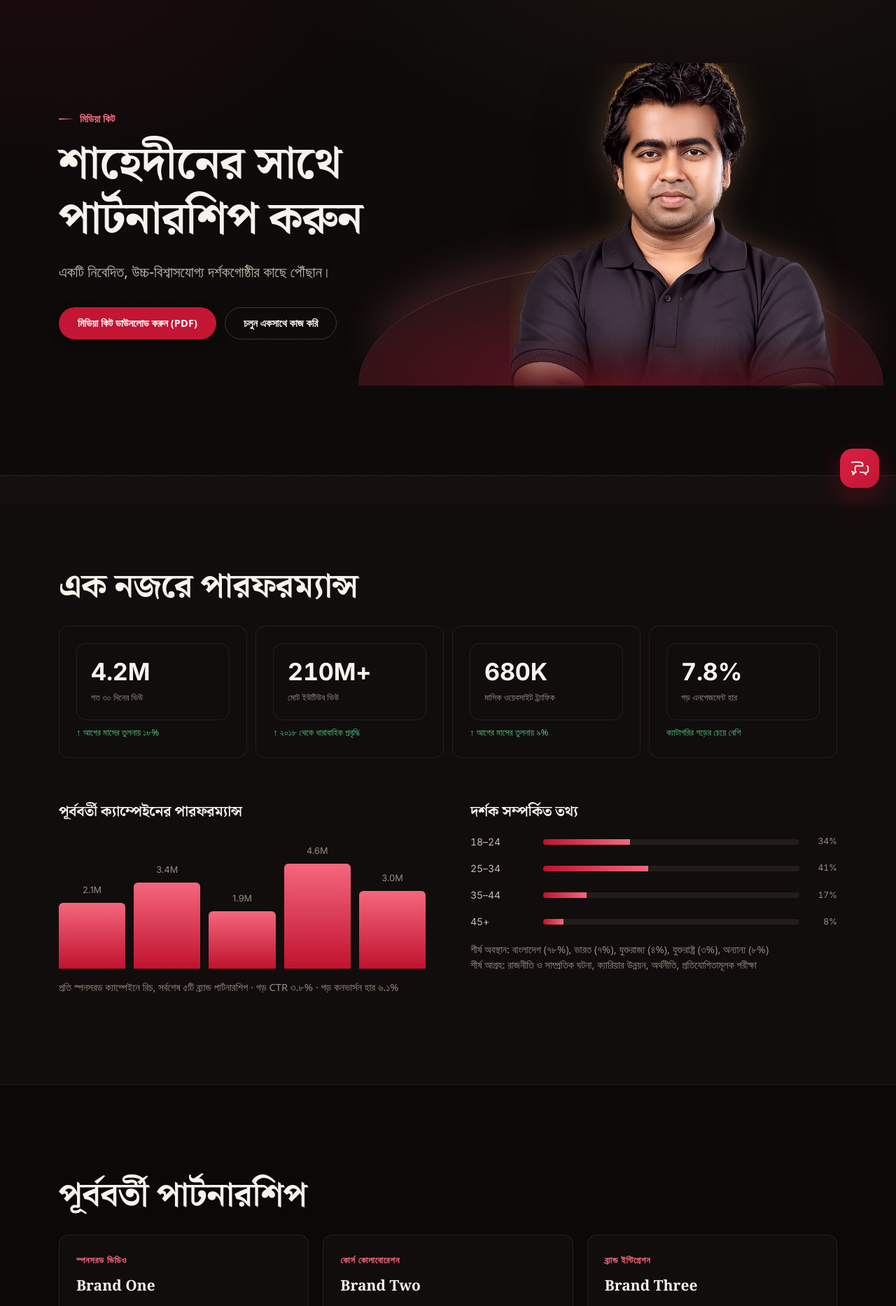
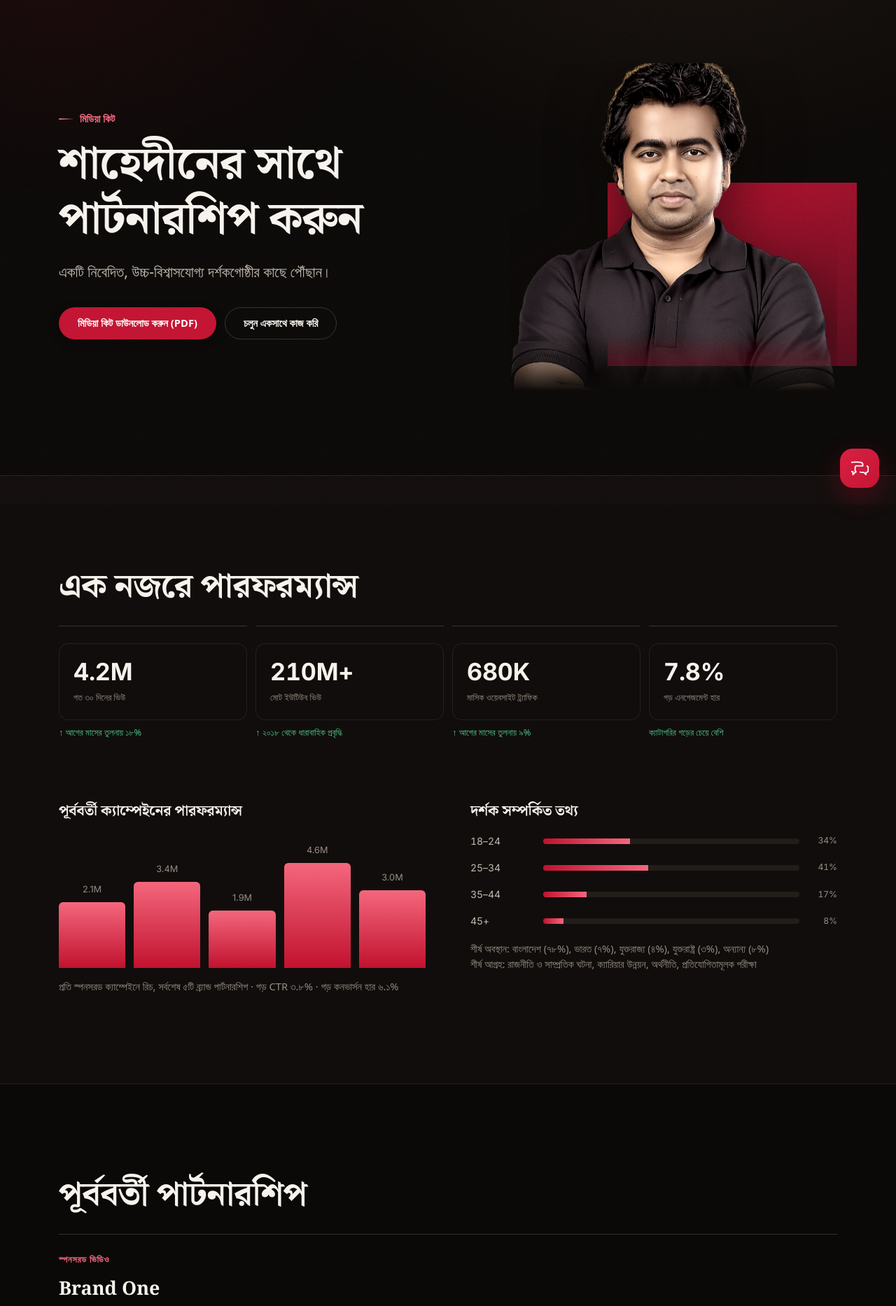
Before and after one commit to tawhidhossen49/2nd-Shahedin-project, a PHP site: page /portfolio.html in a window 1280 px wide. Shown: the part 79-1945 px from the top of the page at 70% size. Run offline with PHP 8.4, Linux system fonts and the light colour scheme; some libraries are stand-ins or nearby versions; some web fonts are replaced.

Commit message:
Checkpoint 6: portfolio.html + contact.html + dashboard.html
The third portrait treatment (brief 2.1). portfolio.html carries
.about-portrait AND .hero-portrait on the same element exactly as index.html
does, so unscoped it inherited the hero's arc verbatim — the "one component
used three times" the brief rules out. Scoped to .kit-hero it becomes a
hard-edged offset colour field: no curve anywhere, pushed right and down so
the figure breaks past its top and left edges, with the figure graded toward
duotone instead of the hero's warm full colour.

  hero       filled arc,          warm full colour,  breaks the TOP edge
  story      outlined ring,       cool flat grade,   breaks THREE sides
  portfolio  hard colour block,   duotone grade,     breaks TOP + LEFT

Three shapes, three grades, three overlap logics.

Portfolio: de-carded the stat, case and partner walls — three equal card rows
stacked down a page is the anti-default list verbatim. They are ruled blocks
now, and the lead case study spans the full row so the section has a first
read instead of three equal weights.

Contact: the form gets a real surface and elevation so it reads as the page's
primary object rather than floating text. It inherits the full state cycle
added in checkpoint 5.

Dashboard: cards become ruled rows matching the register language used
everywhere else; the active sidebar link takes the same 3px inset accent edge
as an open accordion module, so "current" means one thing sitewide.

Contract: no HTML touched. Audit clean against 9858739.

Co-Authored-By: Claude Opus 5 <noreply@anthropic.com>

```diff
--- a/css/style.css
+++ b/css/style.css
@@ -2005,6 +2005,69 @@ svg[stroke]{stroke-width:1.7; stroke-linecap:round; stroke-linejoin:round;}
 [data-qty-plus],[data-qty-minus]{transition:background var(--dur-2) var(--ease-out), transform var(--dur-1) var(--ease-out);}
 [data-qty-plus]:active,[data-qty-minus]:active{transform:scale(.94);}
 [data-qty-plus]:disabled,[data-qty-minus]:disabled{opacity:.45; cursor:not-allowed;}
+
+/* =========================================================================
+   18f. PORTFOLIO / CONTACT / DASHBOARD  (checkpoint 6)
+   ========================================================================= */
+
+/* --- THE THIRD PORTRAIT TREATMENT (brief 2.1) ---------------------------
+   portfolio.html carries .about-portrait AND .hero-portrait on the same
+   element as index.html does, so without a scope it would inherit the hero's
+   arc verbatim — the exact "one component used three times" the brief rules
+   out. Scoped to .kit-hero, the shape becomes a HARD-EDGED offset colour
+   field: no curve anywhere, pushed right and down so the figure breaks past
+   its top and left edges, and the figure is graded toward duotone rather than
+   the hero's warm full colour.
+
+     hero      filled arc,      warm full colour,  breaks the TOP edge
+     story     outlined ring,   cool flat grade,   breaks THREE sides
+     portfolio hard colour block, duotone grade,   breaks TOP + LEFT
+
+   Three shapes, three grades, three overlap logics. */
+.kit-hero .hero-portrait::before{
+  inset-block-end:6%; inset-inline-start:auto; inset-inline-end:-6%;
+  inline-size:76%; block-size:56%;
+  border-radius:0;                       /* hard edges — the third language */
+  border:0; box-shadow:none;
+  background:linear-gradient(168deg,var(--accent-fill),#5a0d1c);
+  opacity:.92;
+}
+.kit-hero .hero-portrait img{
+  filter:grayscale(.5) sepia(.16) saturate(1.3) contrast(1.12)
+         drop-shadow(0 22px 40px rgba(8,4,2,.62));
+}
+
+/* --- PORTFOLIO: de-card the stat / case / partner walls. Three equal card
+       rows stacked down a page is the anti-default list verbatim. --------- */
+.kit-stat-card,.case-card,.partner-card{
+  background:transparent; border:0; border-radius:0;
+  border-block-start:1px solid var(--line-strong);
+  padding-inline:0;
+}
+.kit-stat-card:hover,.case-card:hover,.partner-card:hover{
+  transform:none; background:var(--surface-1); border-color:var(--accent-ink);
+}
+/* the lead case study carries the section, the rest support it */
+.case-grid > :first-child{grid-column:1 / -1;}
+.case-grid > :first-child .case-result{font-size:clamp(2.2rem,4.6vw,3.4rem);}
+.case-grid > :first-child .case-brand{font-size:var(--step-2);}
+
+/* --- CONTACT: the form is the page. Give it a surface so it reads as the
+       primary object rather than floating text. ------------------------- */
+.contact-grid form,.contact-grid .form-card{
+  background:var(--surface-1); border:1px solid var(--line-strong);
+  border-radius:var(--radius-l); padding:clamp(20px,3vw,36px);
+  box-shadow:var(--shadow-2);
+}
+
+/* --- DASHBOARD: ruled rows over stacked boxes, matching the register
+       language used everywhere else. ------------------------------------ */
+.dash-main .card{
+  background:transparent; border:0; border-radius:0;
+  border-block-end:1px solid var(--line);
+}
+.dash-main .card:hover{transform:none; box-shadow:none; background:var(--surface-1);}
+.dash-side .side-link.active{box-shadow:inset 3px 0 0 var(--accent-fill);}
 
 /* =========================================================================
    19. RESPONSIVE
```
